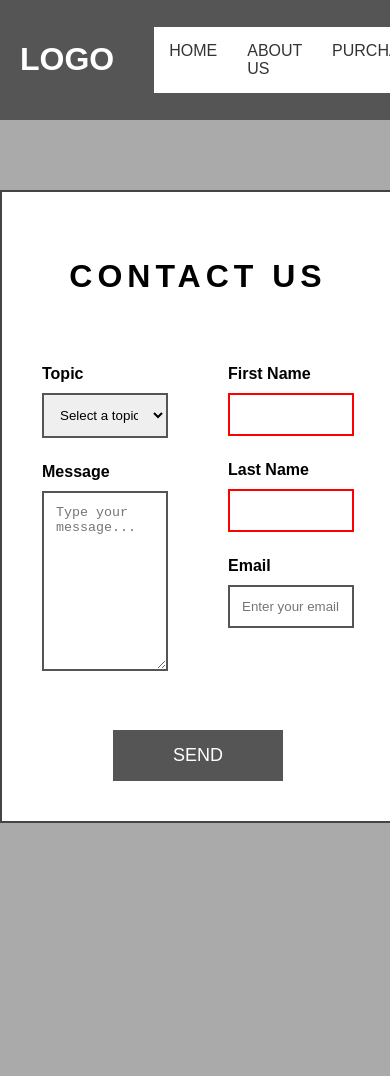
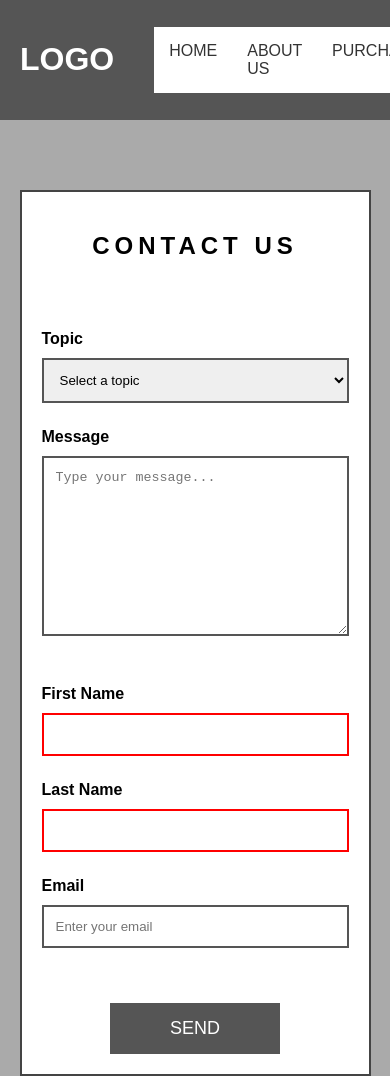
Before and after one commit to bcroman/Form-Styling-Challenge, a plain HTML site: page index.html in a window 390 px wide. Shown: the top 1076 px of the page. Before the commit the page ends 893 px from the top, so only its background shows below. Drawn offline with Linux system fonts and the light colour scheme.

Commit message:
Core: Mobile View
the form two columns will trun into 1 column when view in mobiles

```diff
--- a/styles.css
+++ b/styles.css
@@ -165,3 +165,21 @@ input:invalid:not(:placeholder-shown)
 + .error-message {
     display: block;
 }
+
+/* Mobile View */
+@media (max-width: 768px) {
+    .form-layout {
+        flex-direction: column;
+        gap: 20px;
+    }
+
+    .contact-container {
+        width: 90%;
+        padding: 20px;
+        box-sizing: border-box;
+    }
+
+    .contact-container h2 {
+        font-size: 24px;
+    }
+}
```
